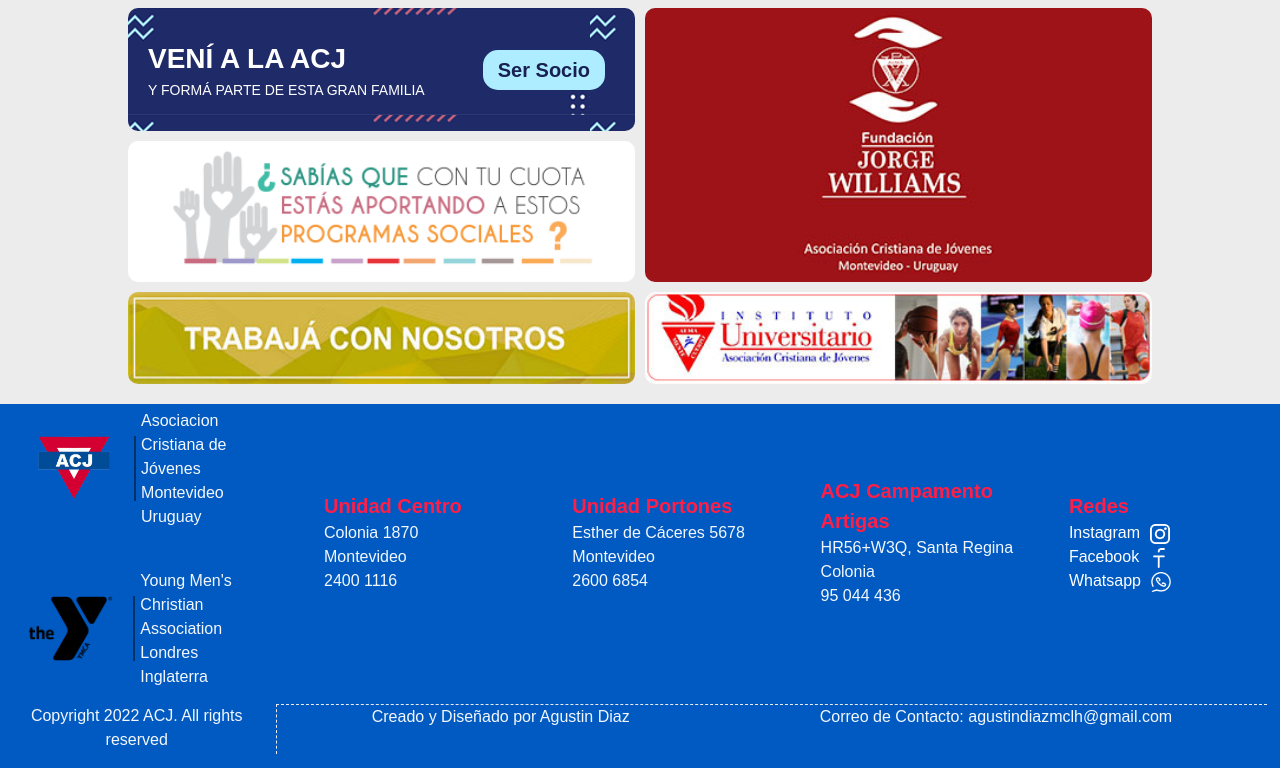
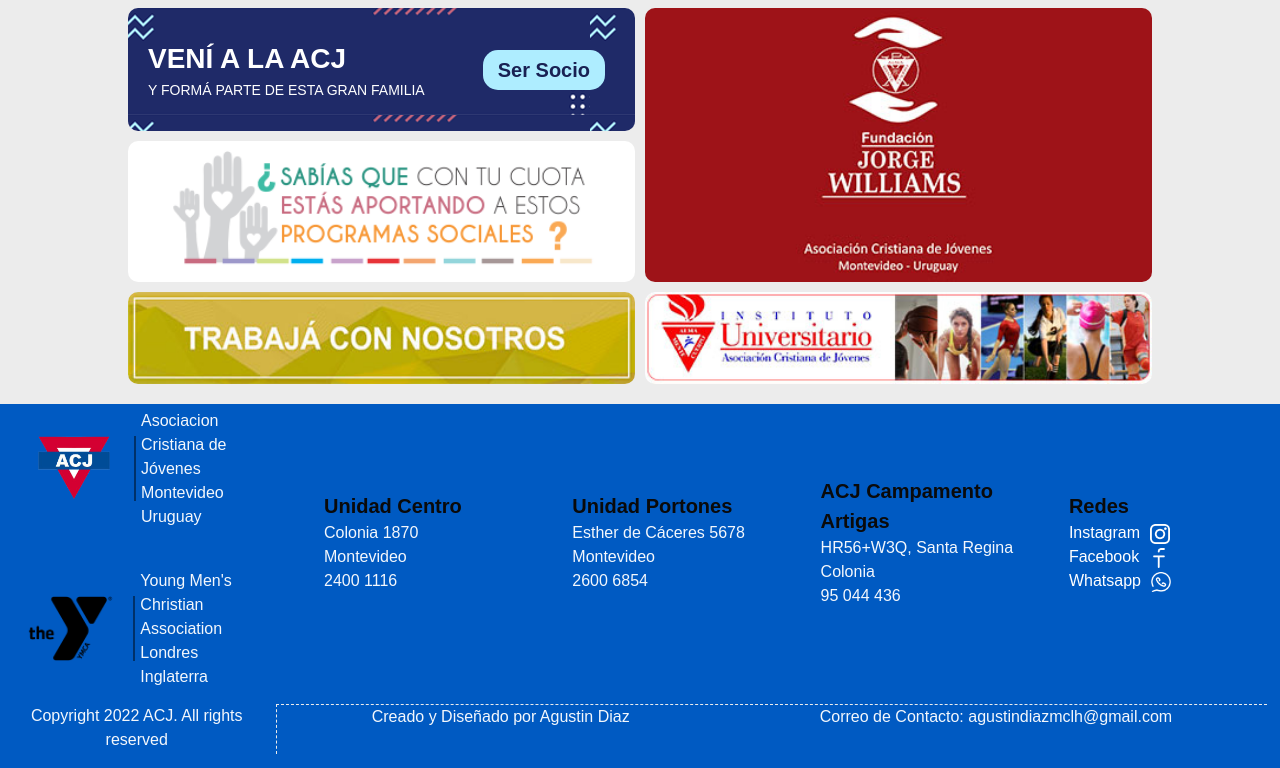
Before and after one commit to AgusMCLH/Proyecto-Final-CoderHouse, a plain HTML site: page index.html in a window 1280 px wide. Shown: the part 637-1405 px from the top of the page. Drawn offline with nearby package versions, Linux system fonts and the light colour scheme.

Commit message:
Color del footer.

```diff
--- a/sass/_footer.scss
+++ b/sass/_footer.scss
@@ -16,7 +16,7 @@
             "logoymca footercontent"
             "copyrights creator" ;
         span{
-            color: $rojo;
+            color: rgb(10, 10, 10);
             font-weight: 700;
             font-size: 20px;
         }
```
Also changed, not shown: css/styles.css, 1 other file.
